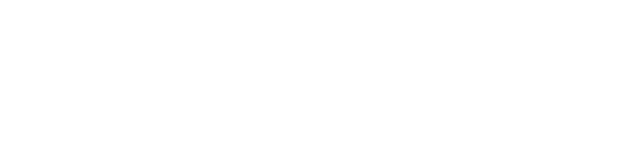
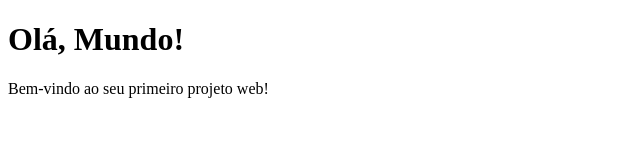
Before and after one commit to SrPatsu21/Desenvolvimento-Web, a plain HTML site: page index.html in a window 1280 px wide. Shown: the whole page, without its empty margins (0-640 px from the left). Drawn offline with Linux system fonts and the light colour scheme.

Commit message:
Criação da página inicial 'Olá, Mundo'

```diff
--- a/index.html
+++ b/index.html
@@ -7,6 +7,9 @@
     <title>Document</title>
 </head>
 <body>
-
+    <body>
+        <h1>Olá, Mundo!</h1>
+        <p>Bem-vindo ao seu primeiro projeto web!</p>
+    </body>
 </body>
 </html>
```
